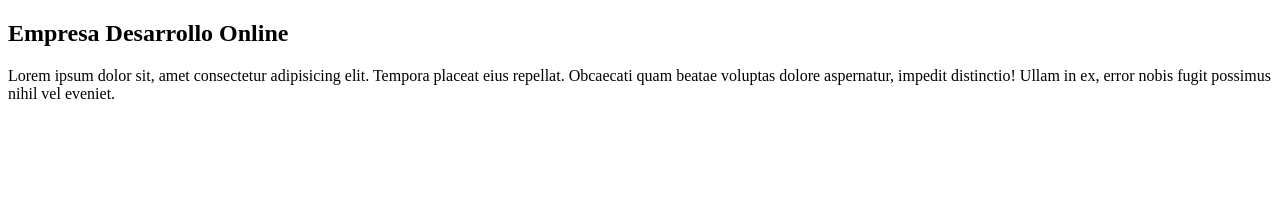
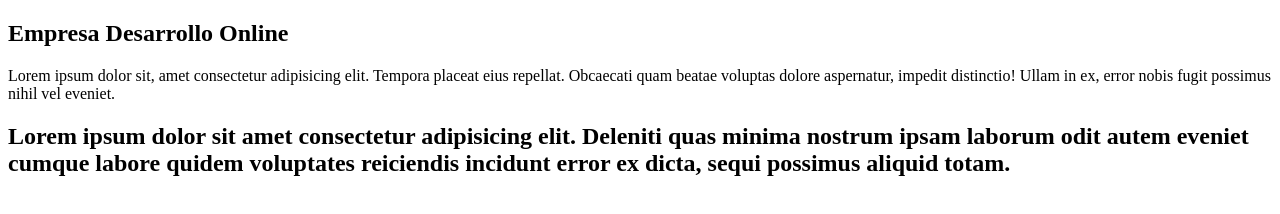
Before and after one commit to Georgo-88/PracticaOnline, a plain HTML site: page nosotros.html in a window 1280 px wide. Drawn offline with Linux system fonts and the light colour scheme.

Commit message:
cambios en mi primer ensayo

```diff
--- a/nosotros.html
+++ b/nosotros.html
@@ -11,6 +11,9 @@
         <p>
             Lorem ipsum dolor sit, amet consectetur adipisicing elit. Tempora placeat eius repellat. Obcaecati quam beatae voluptas dolore aspernatur, impedit distinctio! Ullam in ex, error nobis fugit possimus nihil vel eveniet.
         </p>
+        <h2>
+            Lorem ipsum dolor sit amet consectetur adipisicing elit. Deleniti quas minima nostrum ipsam laborum odit autem eveniet cumque labore quidem voluptates reiciendis incidunt error ex dicta, sequi possimus aliquid totam.
+        </h2>
     </div>
 </body>
 </html>
```
